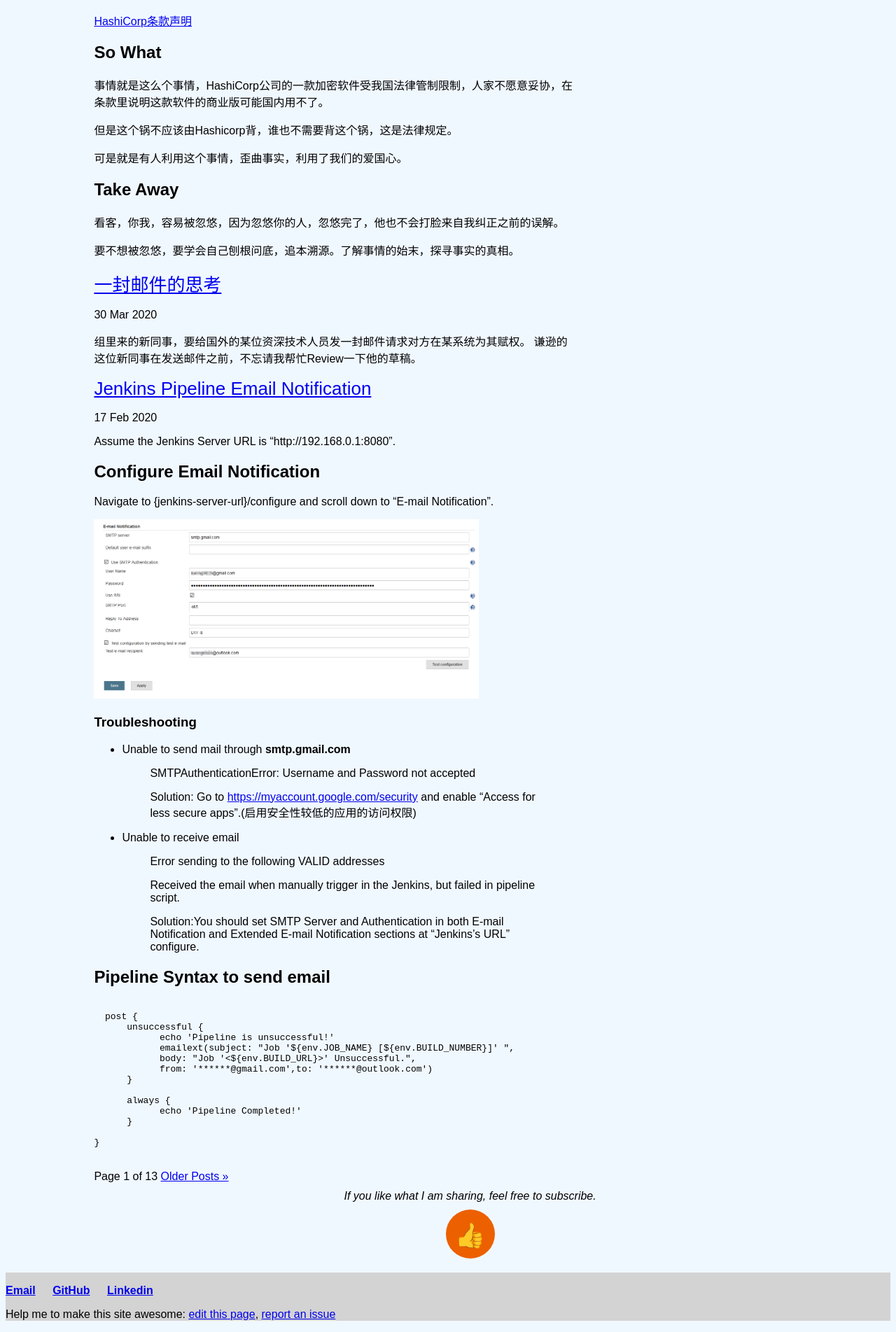
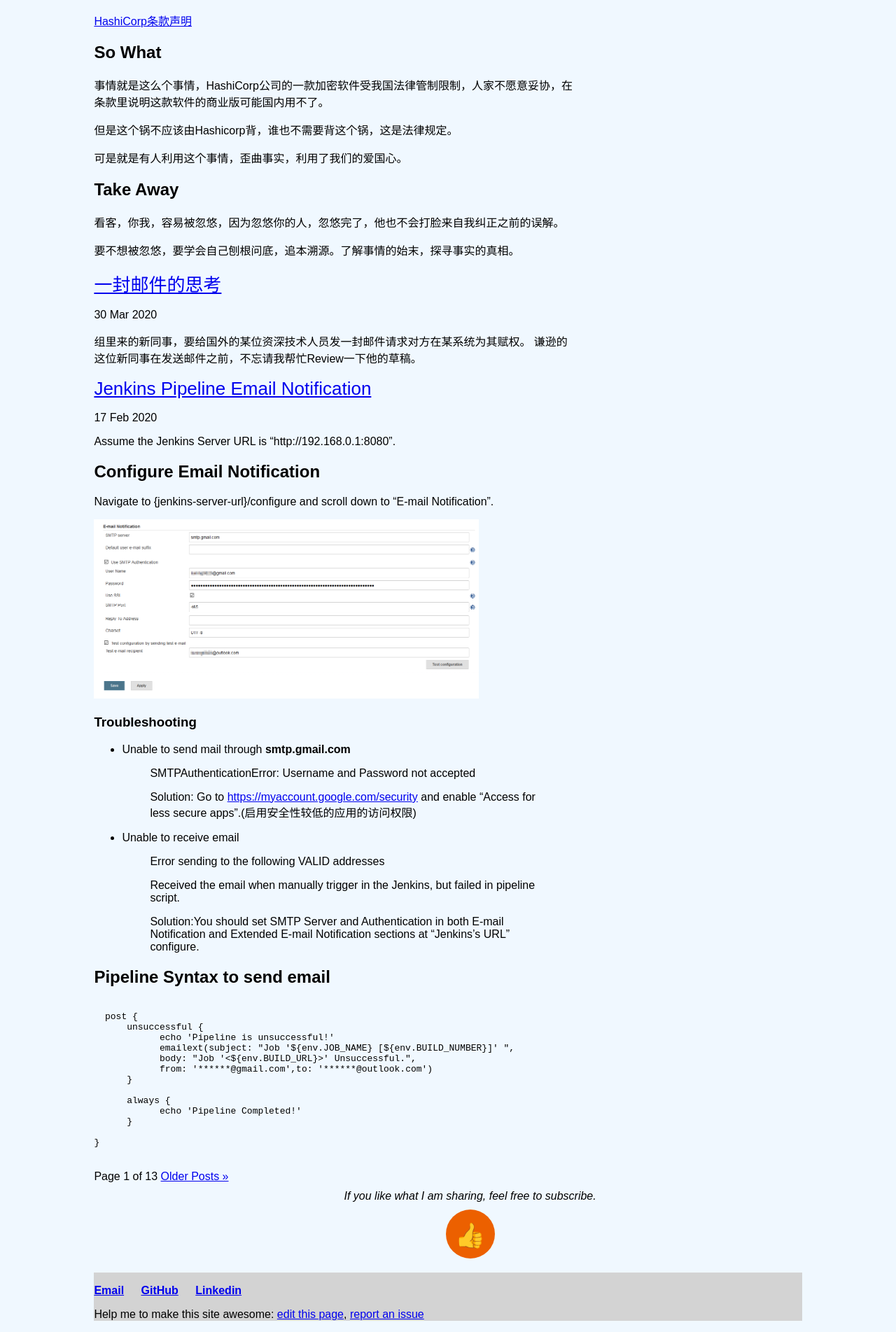
Before and after one commit to liuning0820/liuning0820.github.io, a Jekyll site: the page built from index.html, in a window 1280 px wide. Shown: the part 3115-5018 px from the top of the page at 70% size. Built offline with Jekyll 4.4.1, drawn with Linux system fonts in a browser that asks for light colours; the list of posts is cut into pages by our own code.

Commit message:
updae footer css

```diff
--- a/css/main.css
+++ b/css/main.css
@@ -83,7 +83,8 @@ code {
 
 
 
-footer { border-top: 1px solid #d5d5d5; font-size: 1em; background: lightgray}
+footer { border-top: 1px solid #d5d5d5; font-size: 1em; background: lightgray; width: 80%;
+	margin-left: 10%;}
 
 
 nav ul li, footer ul li, nav ul li form  { display: inline; margin-right: 20px; }
```
